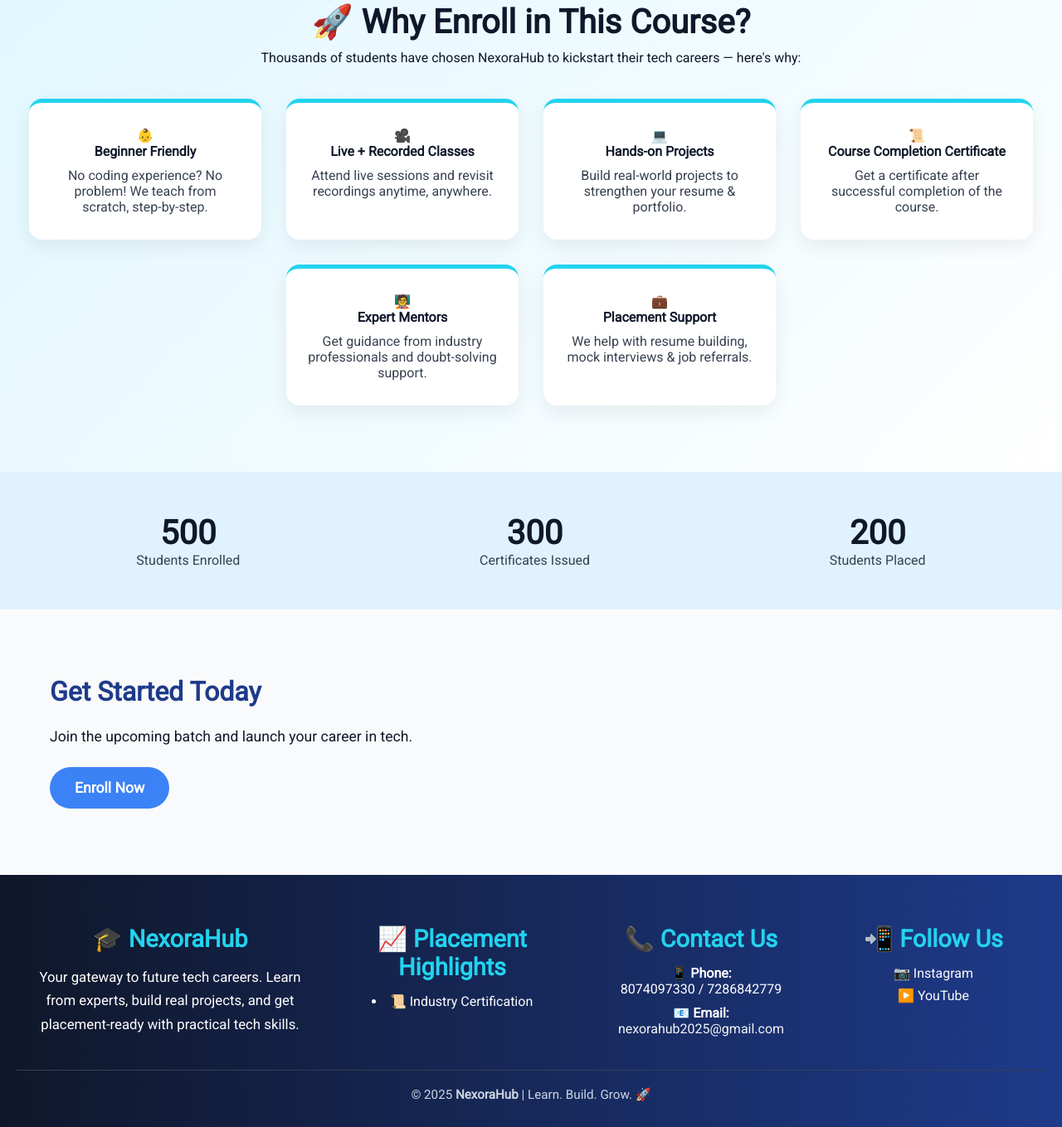
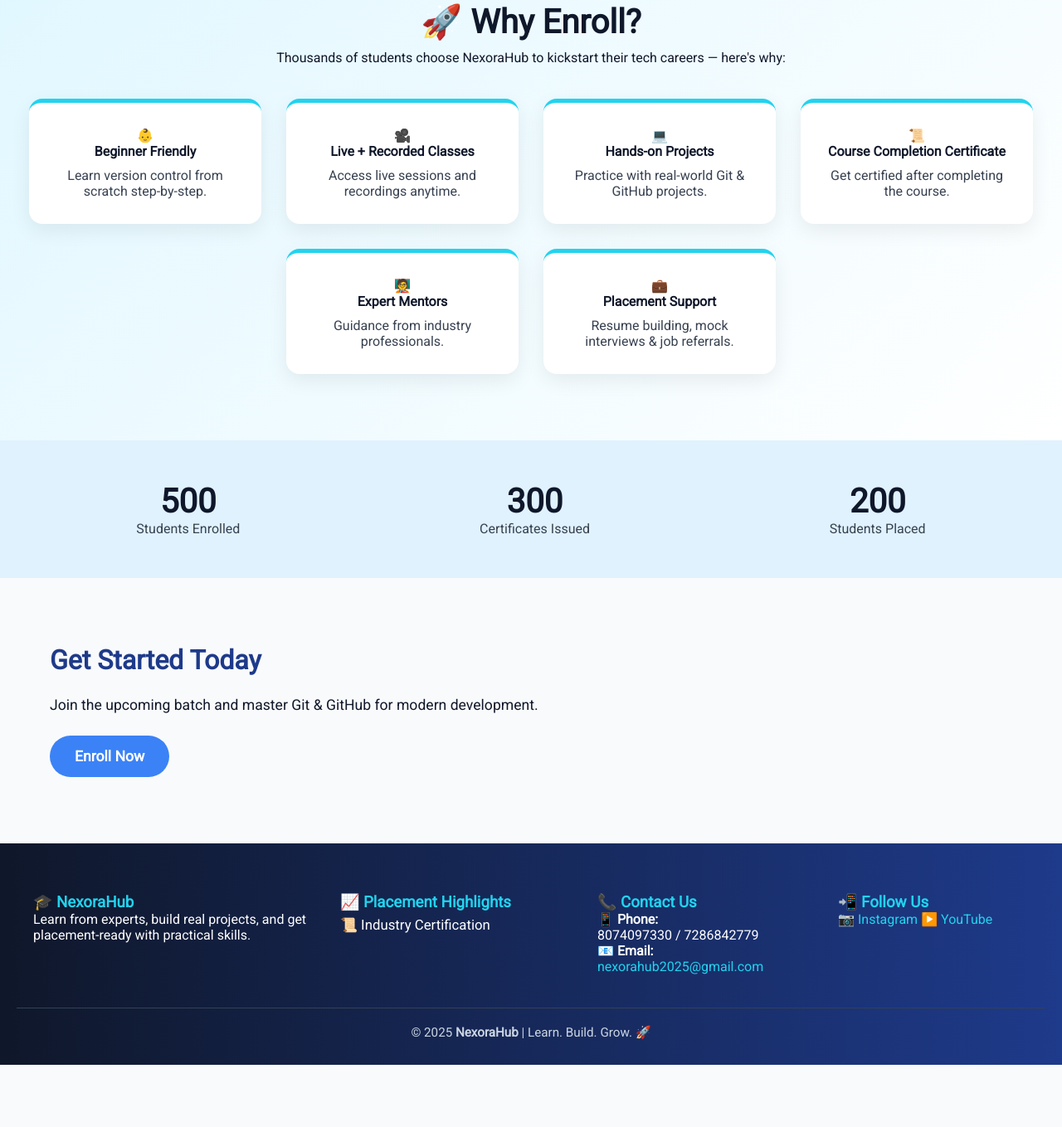
Before and after one commit to nexorahub2025/nexorahub, a plain HTML site: page pages/git-github.html in a window 1280 px wide. Shown: the part 1898-3257 px from the top of the page at 83% size. After the commit the page ends 3182 px from the top, so only its background shows below. Drawn offline with Linux system fonts and the light colour scheme.

Commit message:
Update git-github.html

```diff
--- a/pages/git-github.html
+++ b/pages/git-github.html
@@ -4,7 +4,7 @@
 <head>
     <meta charset="UTF-8" />
     <meta name="viewport" content="width=device-width, initial-scale=1.0" />
-    <title>Python Full Stack - NexoraHub</title>
+    <title>Git & GitHub Essentials - NexoraHub</title>
     <link href="https://fonts.googleapis.com/css2?family=Roboto&display=swap" rel="stylesheet" />
     <style>
         * {
@@ -99,6 +99,11 @@
             border-left: 6px solid #3B82F6;
             border-radius: 10px;
             box-shadow: 0 4px 12px rgba(0, 0, 0, 0.1);
+            transition: transform 0.3s ease;
+        }
+
+        .timeline-content:hover {
+            transform: translateX(10px);
         }
 
         .timeline-content h4 {
@@ -191,13 +196,14 @@
         }
 
         footer {
-            background: #0f172a;
-            color: white;
-            padding: 40px 20px;
-            text-align: center;
+            background: linear-gradient(to right, #0f172a, #1e3a8a);
+            color: #ffffff;
+            padding: 60px 20px 30px;
+            font-family: 'Roboto', sans-serif;
         }
 
-        footer h4 {
+        footer h4,
+        footer h3 {
             color: #22d3ee;
         }
 
@@ -244,7 +250,6 @@
         </ul>
     </nav>
 
-
     <!-- Header -->
     <header>
         <h2>Git & GitHub Essentials</h2>
@@ -253,6 +258,7 @@
         <a href="https://forms.gle/6HzSEGUuzdB5tBwP9" class="enroll-button">Enroll Now</a>
     </header>
 
+    <!-- Overview -->
     <section class="section" id="overview">
         <h3>Course Overview</h3>
         <p>
@@ -270,50 +276,50 @@
         <div class="timeline">
             <div class="timeline-item">
                 <div class="timeline-content">
-                    <h4>Week 1: Introduction to Version Control</h4>
+                    <h4>📝 Week 1: Introduction to Version Control</h4>
                     <ul>
                         <li>Why Version Control?</li>
-                        <li>Installing Git and Setting Up</li>
-                        <li>Basic Git Commands (init, clone, add, commit)</li>
+                        <li>Installing Git & Setup</li>
+                        <li>Basic Commands: init, clone, add, commit</li>
                     </ul>
                 </div>
             </div>
             <div class="timeline-item">
                 <div class="timeline-content">
-                    <h4>Week 2: Git in Action</h4>
+                    <h4>🔀 Week 2: Branching & Merging</h4>
                     <ul>
-                        <li>Branching and Merging</li>
-                        <li>Understanding HEAD, Revert, and Reset</li>
-                        <li>Git Log, Diff, and Aliases</li>
+                        <li>Branches, HEAD, Revert, Reset</li>
+                        <li>Merge Conflicts</li>
+                        <li>Git Log & Aliases</li>
                     </ul>
                 </div>
             </div>
             <div class="timeline-item">
                 <div class="timeline-content">
-                    <h4>Week 3: Introduction to GitHub</h4>
+                    <h4>🌐 Week 3: GitHub Basics</h4>
                     <ul>
-                        <li>Creating and Cloning Repositories</li>
+                        <li>Repositories: Create & Clone</li>
                         <li>Push & Pull Workflow</li>
-                        <li>Understanding Pull Requests</li>
+                        <li>Pull Requests</li>
                     </ul>
                 </div>
             </div>
             <div class="timeline-item">
                 <div class="timeline-content">
-                    <h4>Week 4: Team Collaboration</h4>
+                    <h4>🤝 Week 4: Team Collaboration</h4>
                     <ul>
-                        <li>Forking and Contributing to Open Source</li>
-                        <li>Working with Issues and Projects</li>
-                        <li>GitHub Actions (Intro to Automation)</li>
+                        <li>Forking & Contributing</li>
+                        <li>Issues & Projects</li>
+                        <li>GitHub Actions (Intro)</li>
                     </ul>
                 </div>
             </div>
             <div class="timeline-item">
                 <div class="timeline-content">
-                    <h4>Week 5: Capstone Project</h4>
+                    <h4>🚀 Week 5: Capstone Project</h4>
                     <ul>
-                        <li>Team Project Using Git & GitHub</li>
-                        <li>Real-World Collaboration Simulation</li>
+                        <li>Team Project with Git & GitHub</li>
+                        <li>Real-world Collaboration Simulation</li>
                         <li>Certificate & Interview Prep</li>
                     </ul>
                 </div>
@@ -321,43 +327,40 @@
         </div>
     </section>
 
-
     <!-- Why Enroll -->
     <section class="why-enroll">
-        <h2>🚀 Why Enroll in This Course?</h2>
-        <p class="section-subtitle">Thousands of students have chosen NexoraHub to kickstart their tech careers —
-            here's
-            why:</p>
+        <h2>🚀 Why Enroll?</h2>
+        <p>Thousands of students choose NexoraHub to kickstart their tech careers — here's why:</p>
         <div class="enroll-cards">
             <div class="enroll-box">
                 <div class="icon">👶</div>
                 <h4>Beginner Friendly</h4>
-                <p>No coding experience? No problem! We teach from scratch, step-by-step.</p>
+                <p>Learn version control from scratch step-by-step.</p>
             </div>
             <div class="enroll-box">
                 <div class="icon">🎥</div>
                 <h4>Live + Recorded Classes</h4>
-                <p>Attend live sessions and revisit recordings anytime, anywhere.</p>
+                <p>Access live sessions and recordings anytime.</p>
             </div>
             <div class="enroll-box">
                 <div class="icon">💻</div>
                 <h4>Hands-on Projects</h4>
-                <p>Build real-world projects to strengthen your resume & portfolio.</p>
+                <p>Practice with real-world Git & GitHub projects.</p>
             </div>
             <div class="enroll-box">
                 <div class="icon">📜</div>
                 <h4>Course Completion Certificate</h4>
-                <p>Get a certificate after successful completion of the course.</p>
+                <p>Get certified after completing the course.</p>
             </div>
             <div class="enroll-box">
                 <div class="icon">🧑‍🏫</div>
                 <h4>Expert Mentors</h4>
-                <p>Get guidance from industry professionals and doubt-solving support.</p>
+                <p>Guidance from industry professionals.</p>
             </div>
             <div class="enroll-box">
                 <div class="icon">💼</div>
                 <h4>Placement Support</h4>
-                <p>We help with resume building, mock interviews & job referrals.</p>
+                <p>Resume building, mock interviews & job referrals.</p>
             </div>
         </div>
     </section>
@@ -381,77 +384,52 @@
     <!-- Enroll -->
     <section class="section" id="enroll">
         <h3>Get Started Today</h3>
-        <p>Join the upcoming batch and launch your career in tech.</p>
+        <p>Join the upcoming batch and master Git & GitHub for modern development.</p>
         <a href="https://forms.gle/YqhtvkcJvzY4V3xy9" class="enroll-button">Enroll Now</a>
     </section>
 
     <!-- Footer -->
-    <footer
-        style="background: linear-gradient(to right, #0f172a, #1e3a8a); color: #ffffff; font-family: 'Roboto', sans-serif; padding: 60px 20px 30px;">
-
-        <div
-            style="max-width: 1200px; margin: auto; display: flex; flex-wrap: wrap; gap: 40px; justify-content: space-between; align-items: flex-start;">
-
-            <!-- 🎓 About NexoraHub -->
-            <div style="flex: 1 1 280px;">
-                <h3 style="color: #22D3EE; font-size: 1.8em; margin-bottom: 15px;">🎓 NexoraHub</h3>
-                <p style="font-size: 1.05em; line-height: 1.7;">
-                    Your gateway to future tech careers. Learn from experts, build real projects, and get
-                    placement-ready with practical tech skills.
+    <footer>
+        <div style="max-width:1200px;margin:auto;display:flex;flex-wrap:wrap;gap:40px;justify-content:space-between;">
+            <div style="flex:1 1 280px;">
+                <h3>🎓 NexoraHub</h3>
+                <p>Learn from experts, build real projects, and get placement-ready with practical skills.</p>
+            </div>
+            <div style="flex:1 1 220px;">
+                <h3>📈 Placement Highlights</h3>
+                <ul style="list-style:none;padding:0;font-size:1.05em;line-height:2;">
+                    <li>📜 Industry Certification</li>
+                </ul>
+            </div>
+            <div style="flex:1 1 200px;">
+                <h3>📞 Contact Us</h3>
+                <p>📱 <strong>Phone:</strong><br>8074097330 / 7286842779</p>
+                <p>📧 <strong>Email:</strong><br><a href="mailto:nexorahub2025@gmail.com">nexorahub2025@gmail.com</a>
                 </p>
             </div>
-
-            <!-- 📈 Placement Highlights -->
-            <div style="flex: 1 1 220px;">
-                <h3 style="color: #22D3EE; font-size: 1.8em; margin-bottom: 15px;">📈 Placement Highlights</h3>
-                <!---- <ul style="list-style: none; padding: 0; font-size: 1.05em; line-height: 2;">
-                    <li>✅ 0+ Students Placed</li>
-                    <li>🎯 0% Success Rate</li>
-                    <li>💼 MNC & Startups</li>-->
-                <li>📜 Industry Certification</li>
-                </ul>
+            <div style="flex:1 1 180px;">
+                <h3>📲 Follow Us</h3>
+                <a href="https://www.instagram.com/_nexorahub_/profilecard/?igsh=YWN1MWJiNGEzbDA2" target="_blank">📷
+                    Instagram</a>
+                <a href="https://youtube.com/@knowledge_knocks1?si=oEB4-2BWYy8uxoKK" target="_blank">▶️ YouTube</a>
             </div>
-
-            <!-- 📞 Contact Info -->
-            <div style="flex: 1 1 200px;">
-                <h3 style="color: #22D3EE; font-size: 1.8em; margin-bottom: 15px;">📞 Contact Us</h3>
-                <p style="margin: 10px 0;">📱 <strong>Phone:</strong><br>8074097330 / 7286842779</p>
-                <p>📧 <strong>Email:</strong><br><a href="mailto:nexorahub2025@gmail.com"
-                        style="color: #f3f4f6; text-decoration: none;">nexorahub2025@gmail.com</a></p>
-            </div>
-
-            <!-- 📲 Social Media -->
-            <div style="flex: 1 1 180px;">
-                <h3 style="color: #22D3EE; font-size: 1.8em; margin-bottom: 15px;">📲 Follow Us</h3>
-                <a href="https://www.instagram.com/_nexorahub_/profilecard/?igsh=YWN1MWJiNGEzbDA2" target="_blank"
-                    style="display: block; margin-bottom: 8px; color: #f9fafb; text-decoration: none;">📷 Instagram</a>
-                <a href="https://youtube.com/@knowledge_knocks1?si=oEB4-2BWYy8uxoKK" target="_blank"
-                    style="display: block; margin-bottom: 8px; color: #f9fafb; text-decoration: none;">▶️ YouTube</a>
-            </div>
-
         </div>
-
-        <!-- 👇 Divider -->
         <div
-            style="border-top: 1px solid #334155; margin-top: 40px; padding-top: 20px; text-align: center; color: #cbd5e1; font-size: 0.95em;">
+            style="border-top:1px solid #334155;margin-top:40px;padding-top:20px;text-align:center;color:#cbd5e1;font-size:0.95em;">
             &copy; 2025 <strong>NexoraHub</strong> | Learn. Build. Grow. 🚀
         </div>
-
     </footer>
-
 
     <!-- JavaScript -->
     <script>
         const counters = document.querySelectorAll('.counter');
         const speed = 200;
-
         const animateCounters = () => {
             counters.forEach(counter => {
                 const updateCount = () => {
                     const target = +counter.getAttribute('data-target');
                     const count = +counter.innerText;
                     const increment = target / speed;
-
                     if (count < target) {
                         counter.innerText = Math.ceil(count + increment);
                         setTimeout(updateCount, 10);
@@ -462,7 +440,6 @@
                 updateCount();
             });
         };
-
         const statsSection = document.querySelector('.stats');
         if (statsSection) {
             const observer = new IntersectionObserver(entries => {
@@ -473,10 +450,10 @@
                     }
                 });
             }, { threshold: 0.4 });
-
             observer.observe(statsSection);
         }
     </script>
+
 </body>
 
 </html>
```
